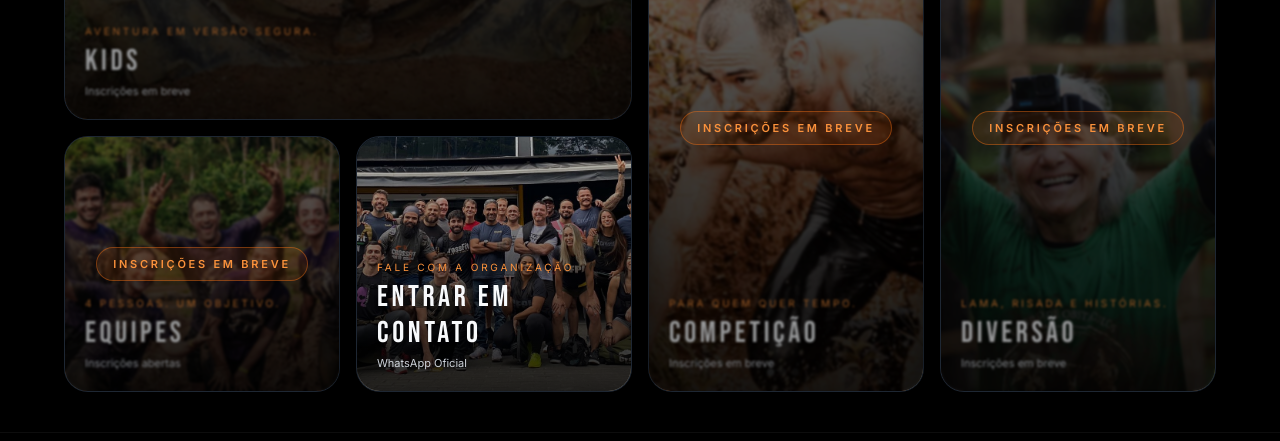
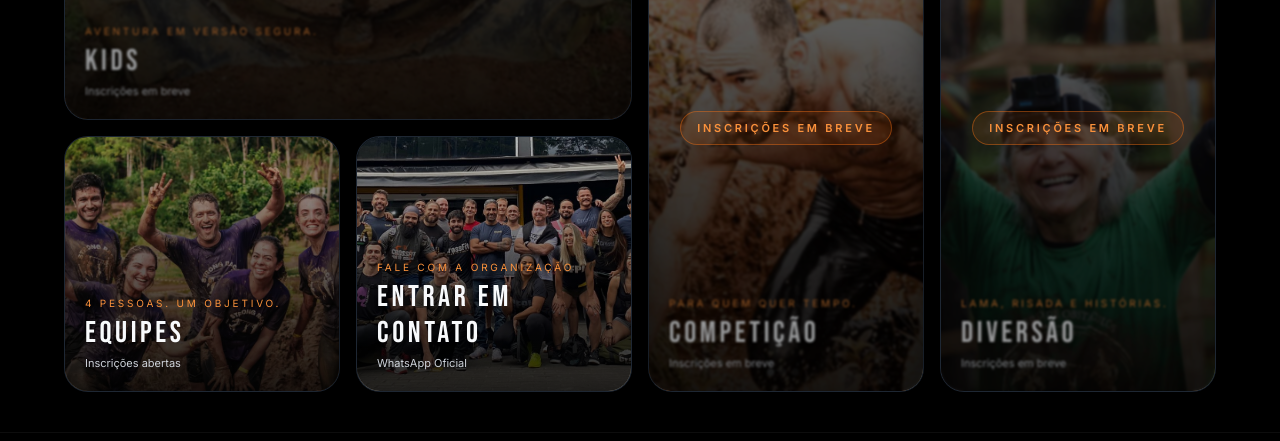
Before and after one commit to Niltinho77/titans-race-landing, a Next.js app: page / in a window 1280 px wide. Shown: the part 1280-1721 px from the top of the page. Built offline with nearby package versions, Linux system fonts and the light colour scheme.

Commit message:
teste apagando bc

```diff
--- a/src/components/ExperienceGridSection.tsx
+++ b/src/components/ExperienceGridSection.tsx
@@ -68,8 +68,8 @@ const tiles: Tile[] = [
     subtitle: "4 pessoas. Um objetivo.",
     location: "Inscrições abertas",
     image: "/images/equipes.png",
-    disabled: true,
-    //href: "/checkout?modality=equipes",
+    disabled: false,
+    href: "/checkout?modality=equipes",
 
   },
   {
```
